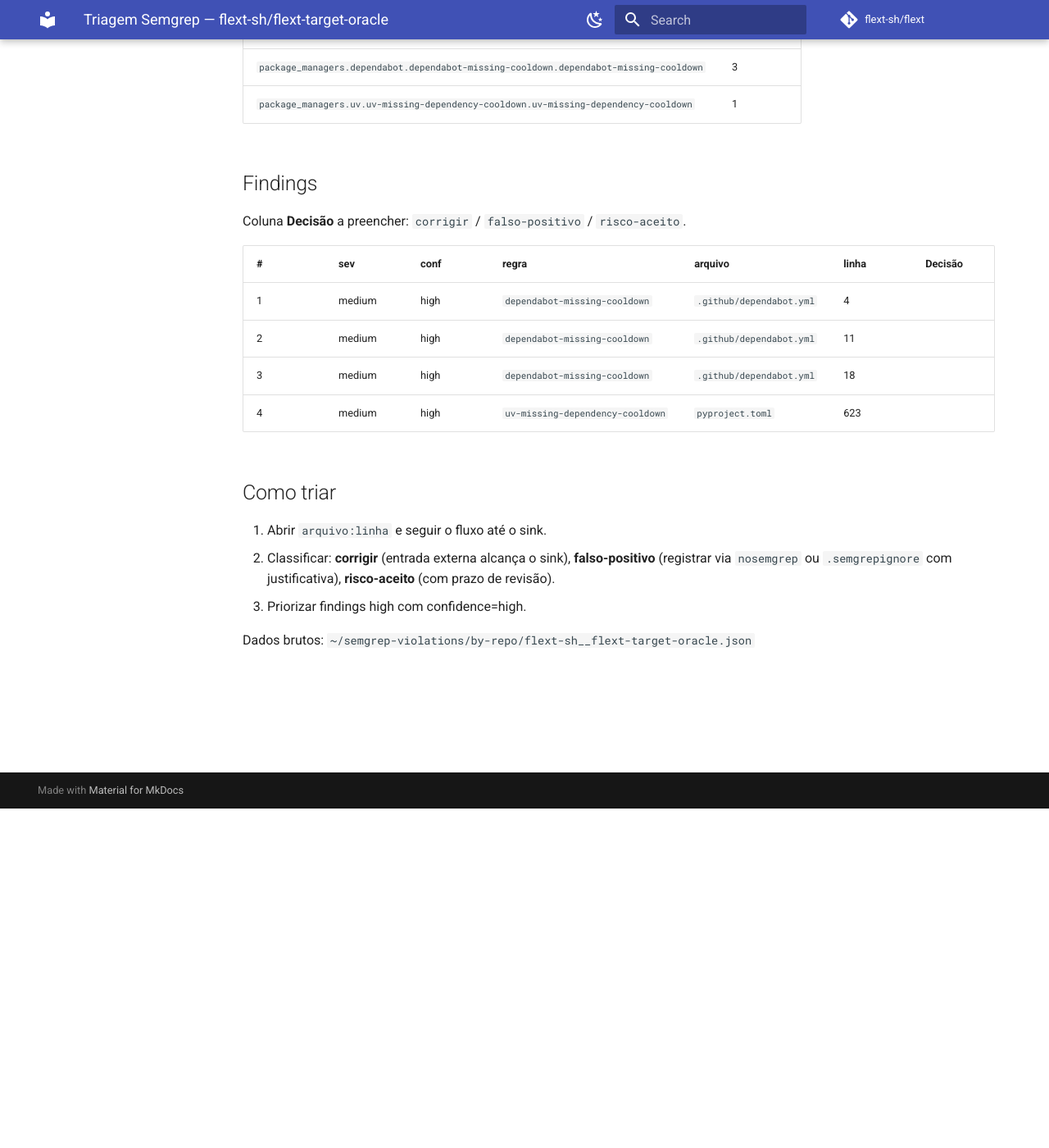
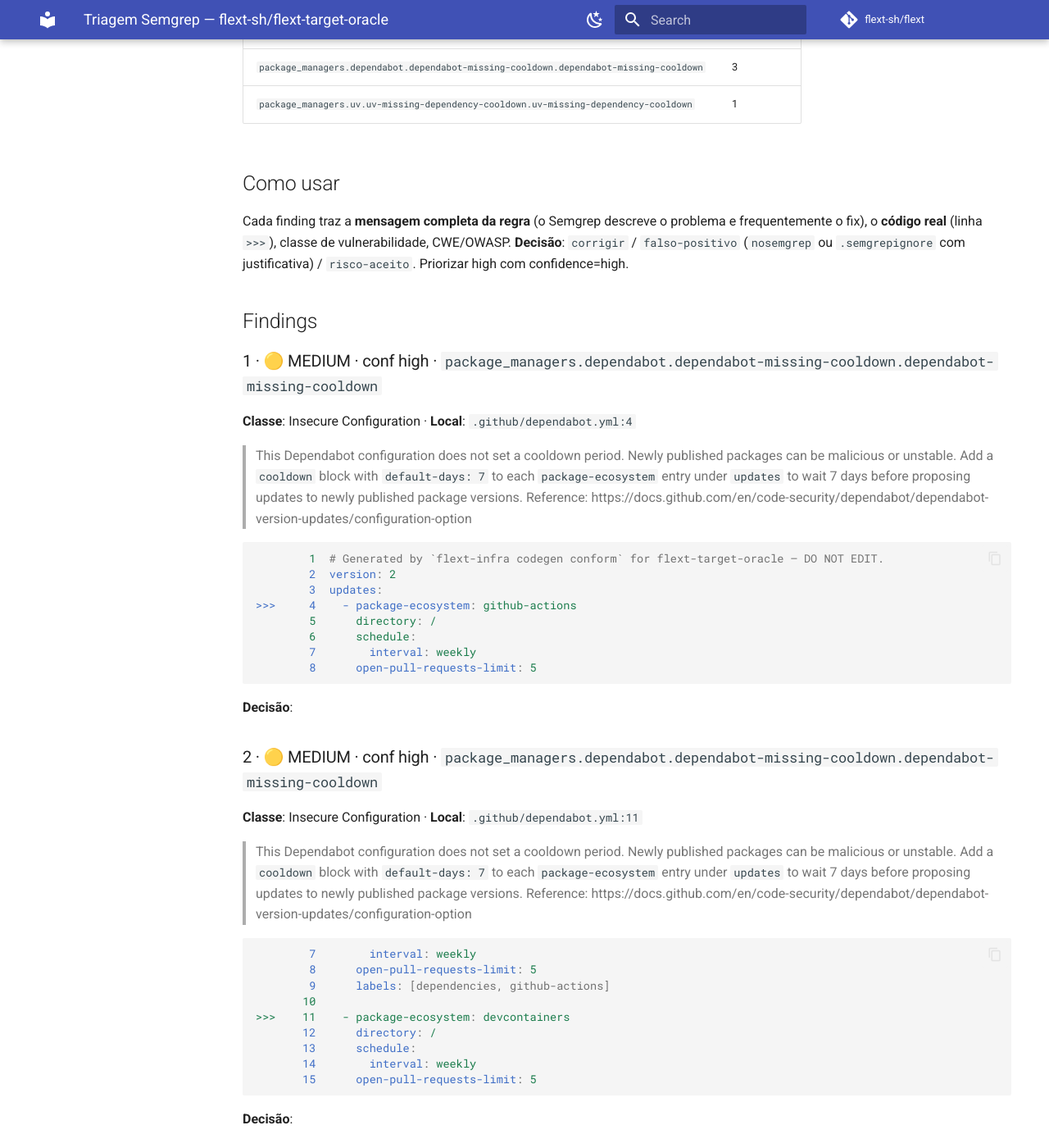
Before and after one commit to flext-sh/flext-target-oracle, an MkDocs documentation site: the page built from docs/security/semgrep-triage.md, in a window 1280 px wide and 1400 px high, scrolled down 414 px. Shown: the whole window at 82% size. Built offline with MkDocs 1.6.1 and Material for MkDocs 9.7.7, drawn with Linux system fonts in a browser that asks for light colours; comment, search, counter and statistics services are not loaded; some of the changed text lies outside the part shown.

Commit message:
docs(security): enrich Semgrep triage with code snippets and full rule messages
Cada achado agora traz:
- codigo real numerado extraido da worktree (linha >>> = sink)
- mensagem completa da regra (descricao do problema e do fix)
- CWE/classe de vulnerabilidade e effort onde disponivel

````diff
--- a/docs/security/semgrep-triage.md
+++ b/docs/security/semgrep-triage.md
@@ -14,21 +14,84 @@
 | `package_managers.dependabot.dependabot-missing-cooldown.dependabot-missing-cooldown` | 3 |
 | `package_managers.uv.uv-missing-dependency-cooldown.uv-missing-dependency-cooldown` | 1 |
 
+## Como usar
+
+Cada finding traz a **mensagem completa da regra** (o Semgrep descreve o problema e frequentemente o fix), o **código real** (linha `>>>`), classe de vulnerabilidade, CWE/OWASP.
+**Decisão**: `corrigir` / `falso-positivo` (`nosemgrep` ou `.semgrepignore` com justificativa) / `risco-aceito`. Priorizar high com confidence=high.
+
 ## Findings
 
-Coluna **Decisão** a preencher: `corrigir` / `falso-positivo` / `risco-aceito`.
+### 1 · 🟡 MEDIUM · conf high · `package_managers.dependabot.dependabot-missing-cooldown.dependabot-missing-cooldown`
+**Classe**: Insecure Configuration · **Local**: `.github/dependabot.yml:4`
 
-| # | sev | conf | regra | arquivo | linha | Decisão |
-|---|---|---|---|---|---|---|
-| 1 | medium | high | `dependabot-missing-cooldown` | `.github/dependabot.yml` | 4 | |
-| 2 | medium | high | `dependabot-missing-cooldown` | `.github/dependabot.yml` | 11 | |
-| 3 | medium | high | `dependabot-missing-cooldown` | `.github/dependabot.yml` | 18 | |
-| 4 | medium | high | `uv-missing-dependency-cooldown` | `pyproject.toml` | 623 | |
+> This Dependabot configuration does not set a cooldown period. Newly published packages can be malicious or unstable. Add a `cooldown` block with `default-days: 7` to each `package-ecosystem` entry under `updates` to wait 7 days before proposing updates to newly published package versions. Reference: https://docs.github.com/en/code-security/dependabot/dependabot-version-updates/configuration-option
 
-## Como triar
+```yaml
+        1  # Generated by `flext-infra codegen conform` for flext-target-oracle — DO NOT EDIT.
+        2  version: 2
+        3  updates:
+>>>     4    - package-ecosystem: github-actions
+        5      directory: /
+        6      schedule:
+        7        interval: weekly
+        8      open-pull-requests-limit: 5
+```
 
-1. Abrir `arquivo:linha` e seguir o fluxo até o sink.
-2. Classificar: **corrigir** (entrada externa alcança o sink), **falso-positivo** (registrar via `nosemgrep` ou `.semgrepignore` com justificativa), **risco-aceito** (com prazo de revisão).
-3. Priorizar findings high com confidence=high.
+**Decisão**:
 
-Dados brutos: `~/semgrep-violations/by-repo/flext-sh__flext-target-oracle.json`
+### 2 · 🟡 MEDIUM · conf high · `package_managers.dependabot.dependabot-missing-cooldown.dependabot-missing-cooldown`
+**Classe**: Insecure Configuration · **Local**: `.github/dependabot.yml:11`
+
+> This Dependabot configuration does not set a cooldown period. Newly published packages can be malicious or unstable. Add a `cooldown` block with `default-days: 7` to each `package-ecosystem` entry under `updates` to wait 7 days before proposing updates to newly published package versions. Reference: https://docs.github.com/en/code-security/dependabot/dependabot-version-updates/configuration-option
+
+```yaml
+        7        interval: weekly
+        8      open-pull-requests-limit: 5
+        9      labels: [dependencies, github-actions]
+       10
+>>>    11    - package-ecosystem: devcontainers
+       12      directory: /
+       13      schedule:
+       14        interval: weekly
+       15      open-pull-requests-limit: 5
+```
+
+**Decisão**:
+
+### 3 · 🟡 MEDIUM · conf high · `package_managers.dependabot.dependabot-missing-cooldown.dependabot-missing-cooldown`
+**Classe**: Insecure Configuration · **Local**: `.github/dependabot.yml:18`
+
+> This Dependabot configuration does not set a cooldown period. Newly published packages can be malicious or unstable. Add a `cooldown` block with `default-days: 7` to each `package-ecosystem` entry under `updates` to wait 7 days before proposing updates to newly published package versions. Reference: https://docs.github.com/en/code-security/dependabot/dependabot-version-updates/configuration-option
+
+```yaml
+       14        interval: weekly
+       15      open-pull-requests-limit: 5
+       16      labels: [dependencies, devcontainers]
+       17
+>>>    18    - package-ecosystem: pip
+       19      directory: /
+       20      schedule:
+       21        interval: weekly
+       22      open-pull-requests-limit: 5
+```
+
+**Decisão**:
+
+### 4 · 🟡 MEDIUM · conf high · `package_managers.uv.uv-missing-dependency-cooldown.uv-missing-dependency-cooldown`
+**Classe**: Insecure Configuration · **Local**: `pyproject.toml:623`
+
+> This pyproject.toml configures uv but does not set a dependency cooldown. Newly published packages can be malicious or unstable. Add `exclude-newer = "7 days"` under `[tool.uv]` to wait 7 days before resolving newly published package versions. Added in: 0.9.17 Reference: https://docs.astral.sh/uv/concepts/resolution/#dependency-cooldowns
+
+```toml
+      619  all = true
+      620  in_place = true
+      621  sort_first = ["build-system", "dependency-groups", "project", "tool"]
+      622
+>>>   623  [tool.uv]
+      624  link-mode = "copy"
+      625
+      626  [tool.vulture]
+      627  exclude = ["*/_protocols/*"]
+```
+
+**Decisão**:
````
Also changed, not shown: other parts of docs/security/semgrep-triage.md (+1 -1 lines).
